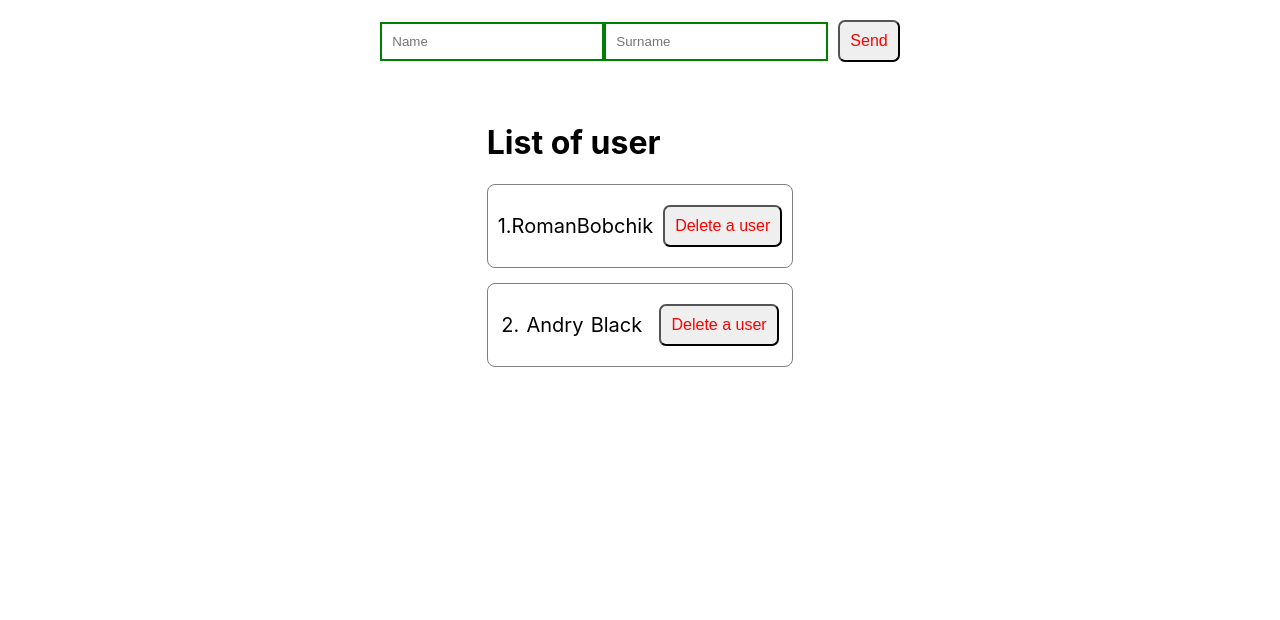
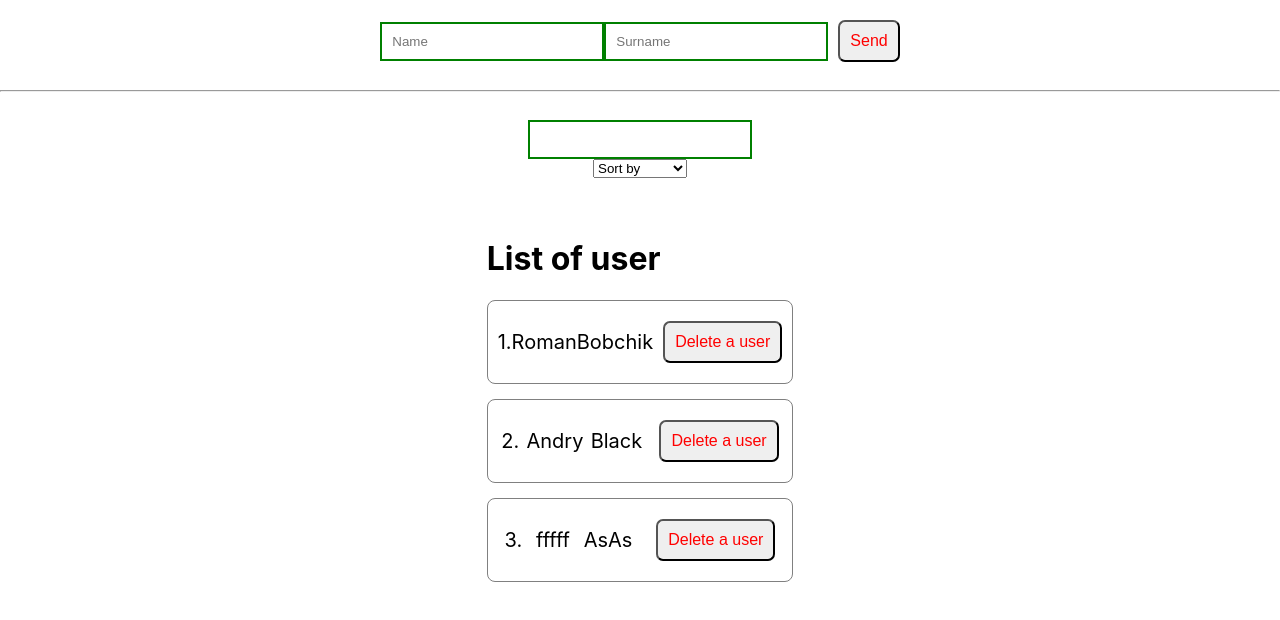
Before and after one commit to KoMeSa/react-app, a React (Create React App) app: page / in a window 1280 px wide. Shown: the top 620 px of the page. Built offline with nearby package versions, Linux system fonts and the light colour scheme.

Commit message:
Added custom select.

```diff
--- a/src/App.js
+++ b/src/App.js
@@ -1,12 +1,16 @@
 import './style/App.scss';
 import RUserList from './components/UI/list/RUserList';
 import UserForm from './components/UserForm';
+import RSelect from './components/UI/select/RSelect';
+import RInput from './components/UI/input/RInput';
 import { useState } from 'react';
 
 function App() {
 
 
-  const [users, setUsers] = useState([{ id: 1, name: 'Roman', surname: 'Bobchik' }, { id: 2, name: 'Andry', surname: 'Black' }])
+  const [users, setUsers] = useState([{ id: 1, name: 'Roman', surname: 'Bobchik' }, { id: 2, name: 'Andry', surname: 'Black' }, { id: 3, name: 'fffff', surname: 'AsAs' }])
+  const [selectedSort, setSelectedSort] = useState('')
+
   const createPost = (newUser) => {
     setUsers([...users, newUser])
   }
@@ -15,13 +19,27 @@ function App() {
     setUsers(users.filter(u => u.id !== user.id))
   }
 
+  const sortUsers = (sort) => {
+    setSelectedSort(sort)
+    setUsers([...users].sort((a, b) => a[sort].localeCompare(b[sort])))
+  }
+
   return (
     <div className="App">
       <div className='container'>
         <UserForm create={createPost}></UserForm>
       </div>
+      <hr />
       <div className='container'>
-        <RUserList remove={removeUser} users={users}></RUserList>
+        <RInput />
+        <RSelect defaultValue='Sort by'
+          value={selectedSort}
+          onChange={sortUsers}
+          options={[{ value: 'name', name: 'By name' }, { value: 'surname', name: 'By surname' }]}>
+        </RSelect>
+      </div>
+      <div className='container'>
+        {users.length ? <RUserList remove={removeUser} users={users}></RUserList> : <h1>We don't have users</h1>}
       </div>
     </div>
   );
--- /dev/null
+++ b/src/components/UI/select/RSelect.jsx
@@ -0,0 +1,17 @@
+
+
+const RSelect = ({ options, defaultValue, value, onChange }) => {
+    return (
+        <select value={value} onChange={e => onChange(e.target.value)}>
+            <option value="">{defaultValue}</option>
+            {options.map(option =>
+                <option key={option.value} value={option.value}>
+                    {option.name}
+                </option>
+            )}
+        </select>
+    )
+}
+
+
+export default RSelect;
```
Also changed, not shown: src/components/UI/select/RSelect.module.scss (added).
